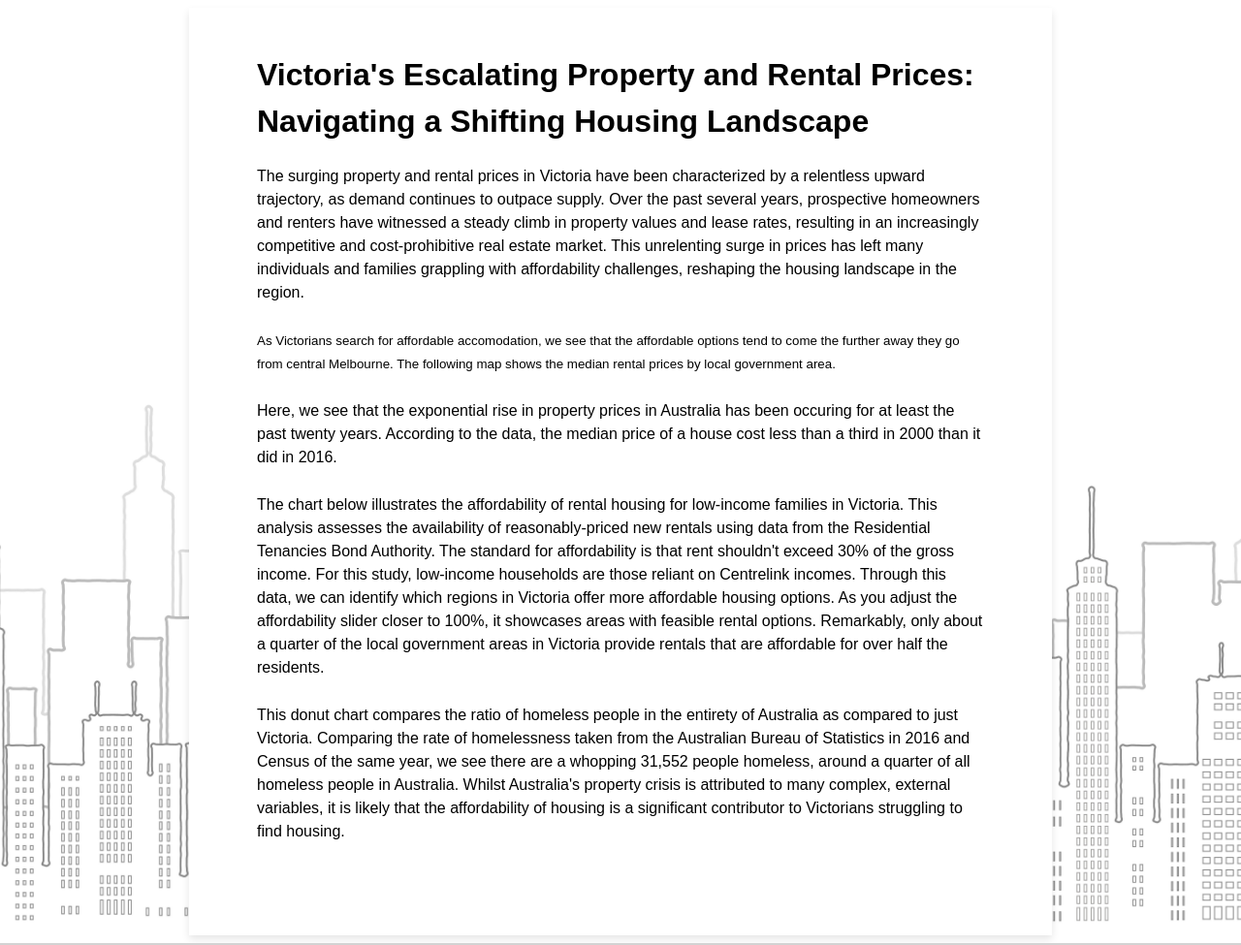
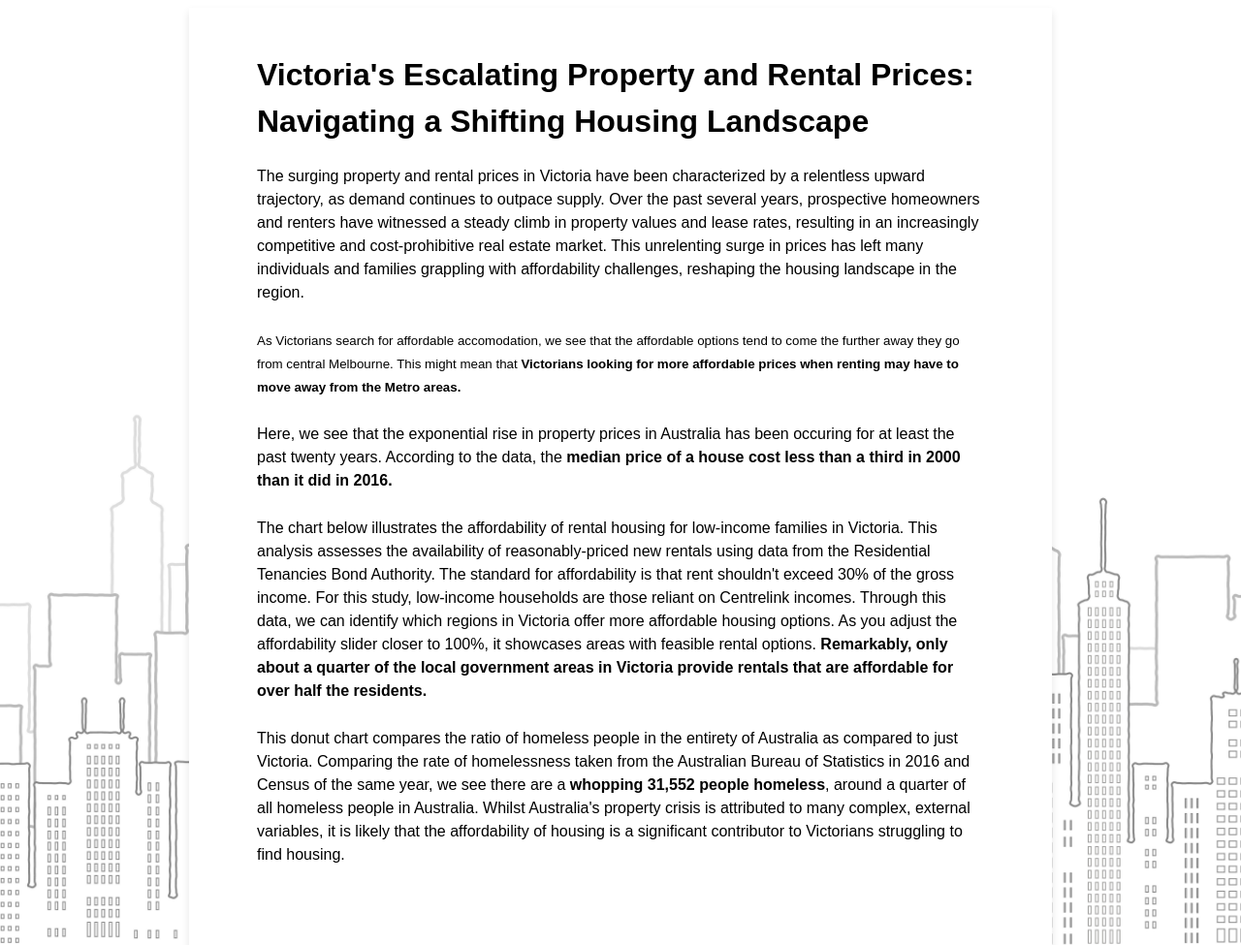
Before and after one commit to iankohjinhao/3179, a plain HTML site: page index.html in a window 1280 px wide. Shown: the top 975 px of the page at 97% size. Drawn offline with Linux system fonts and the light colour scheme; a script that the page names is missing.

Commit message:
Update index.html

```diff
--- a/index.html
+++ b/index.html
@@ -109,9 +109,10 @@
             <div class="pure-u-1-1">
                 <p><small><i></i>As Victorians search for affordable accomodation, we see that the affordable options
                         tend to come the
-                        further away they go from central Melbourne. The following map shows the median rental prices by
-                        local government area.
-                        </i></small></p>
+                        further away they go from central Melbourne. This might mean that <strong>Victorians looking for
+                            more
+                            affordable prices when renting may have to move away from the Metro
+                            areas.</strong></i></small></p>
             </div>
         </div>
 
@@ -122,8 +123,9 @@
 
                 <p>Here, we see that the exponential rise in property prices in Australia has been occuring for at least
                     the past
-                    twenty years. According to the data, the median price of a house cost less than a third in 2000 than
-                    it did in 2016. </p>
+                    twenty years. According to the data, the <strong>median price of a house cost less than a third in
+                        2000 than
+                        it did in 2016.</strong></p>
             </div>
         </div>
 
@@ -143,8 +145,10 @@
                     gross income. For this study, low-income households are those reliant on Centrelink incomes. Through
                     this data, we can identify which regions in Victoria offer more affordable housing options. As you
                     adjust the affordability slider closer to 100%, it showcases areas with feasible rental options.
-                    Remarkably, only about a quarter of the local government areas in Victoria provide rentals that are
-                    affordable for over half the residents.</p>
+                    <strong>Remarkably, only about a quarter of the local government areas in Victoria provide rentals
+                        that are
+                        affordable for over half the residents.</strong>
+                </p>
             </div>
         </div>
         <div class="pure-g">
@@ -156,7 +160,8 @@
             <div class="pure-u-1-1">
                 <p> This donut chart compares the ratio of homeless people in the entirety of Australia as compared to
                     just Victoria. Comparing the rate of homelessness taken from the Australian Bureau of Statistics in
-                    2016 and Census of the same year, we see there are a whopping 31,552 people homeless, around a
+                    2016 and Census of the same year, we see there are a <strong>whopping 31,552 people
+                        homeless</strong>, around a
                     quarter of all homeless people in Australia. Whilst Australia's property crisis is attributed to
                     many complex, external variables, it is likely that the affordability of housing is a significant
                     contributor to Victorians struggling to find housing. </p>
```
